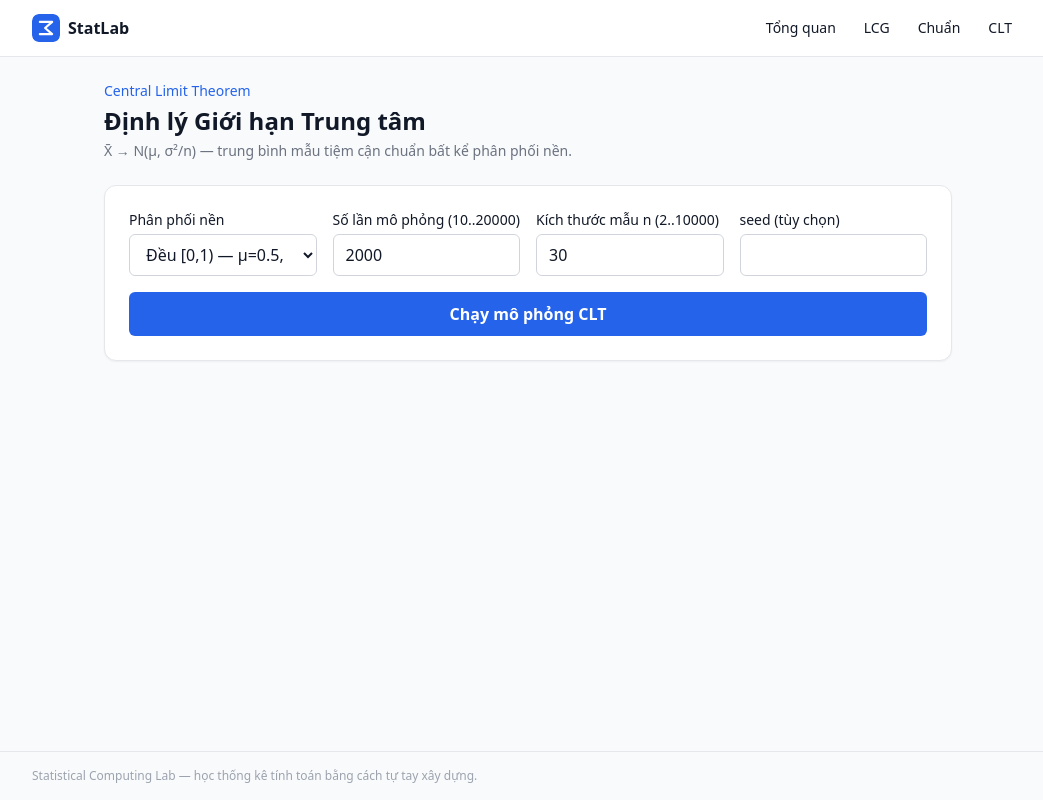
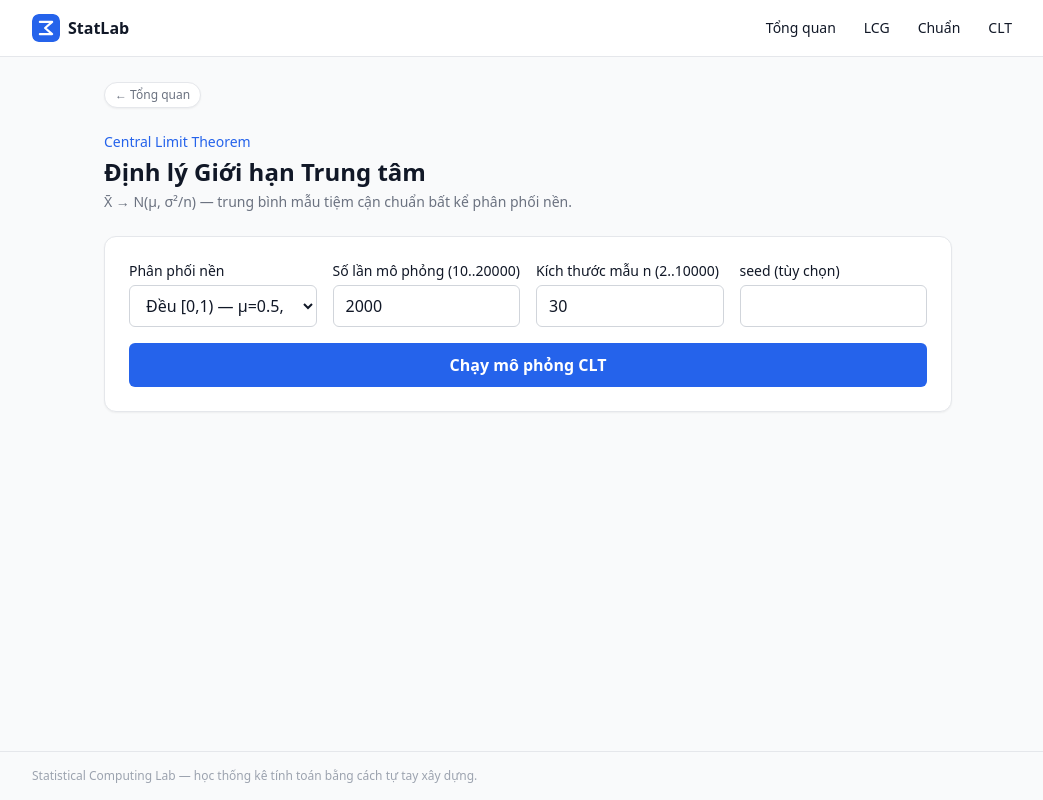
Before and after one commit to ryantr-statinops/Stat_Lab, a Next.js app in the folder frontend/next-app/: page /clt in a window 1280 px wide. Shown: the whole page, without its empty margins (112-1155 px from the left). Built offline with nearby package versions, Linux system fonts and the light colour scheme; no server answers.

Commit message:
feat(frontend): add back-to-overview chip on lab pages

```diff
--- a/frontend/next-app/app/clt/page.tsx
+++ b/frontend/next-app/app/clt/page.tsx
@@ -1,5 +1,6 @@
 "use client";
 
+import Link from "next/link";
 import { useState } from "react";
 import axios from "axios";
 import {
@@ -103,6 +104,13 @@ export default function CltPage() {
 
   return (
     <main className="max-w-4xl mx-auto p-6 space-y-6">
+      <Link
+        href="/"
+        className="inline-flex items-center gap-1 px-2.5 py-1 rounded-full bg-white border border-gray-200 shadow-sm text-xs font-medium text-gray-500 hover:border-blue-300 hover:text-blue-600 transition-colors"
+      >
+        ← Tổng quan
+      </Link>
+
       <header>
         <p className="text-sm font-medium text-blue-600">
           Central Limit Theorem
--- a/frontend/next-app/app/lcg/page.tsx
+++ b/frontend/next-app/app/lcg/page.tsx
@@ -1,5 +1,6 @@
 "use client";
 
+import Link from "next/link";
 import { useState } from "react";
 import axios from "axios";
 
@@ -76,6 +77,13 @@ export default function LcgPage() {
 
   return (
     <main className="max-w-3xl mx-auto p-6 space-y-6">
+      <Link
+        href="/"
+        className="inline-flex items-center gap-1 px-2.5 py-1 rounded-full bg-white border border-gray-200 shadow-sm text-xs font-medium text-gray-500 hover:border-blue-300 hover:text-blue-600 transition-colors"
+      >
+        ← Tổng quan
+      </Link>
+
       <header>
         <p className="text-sm font-medium text-blue-600">Port từ lab/R/LCG.R</p>
         <h1 className="text-2xl font-bold mt-1">Linear Congruential Generator</h1>
--- a/frontend/next-app/app/normal/page.tsx
+++ b/frontend/next-app/app/normal/page.tsx
@@ -1,5 +1,6 @@
 "use client";
 
+import Link from "next/link";
 import { useState } from "react";
 import axios from "axios";
 import {
@@ -103,6 +104,13 @@ export default function NormalPage() {
 
   return (
     <main className="max-w-4xl mx-auto p-6 space-y-6">
+      <Link
+        href="/"
+        className="inline-flex items-center gap-1 px-2.5 py-1 rounded-full bg-white border border-gray-200 shadow-sm text-xs font-medium text-gray-500 hover:border-blue-300 hover:text-blue-600 transition-colors"
+      >
+        ← Tổng quan
+      </Link>
+
       <header>
         <p className="text-sm font-medium text-blue-600">
           Box-Muller transform
```
